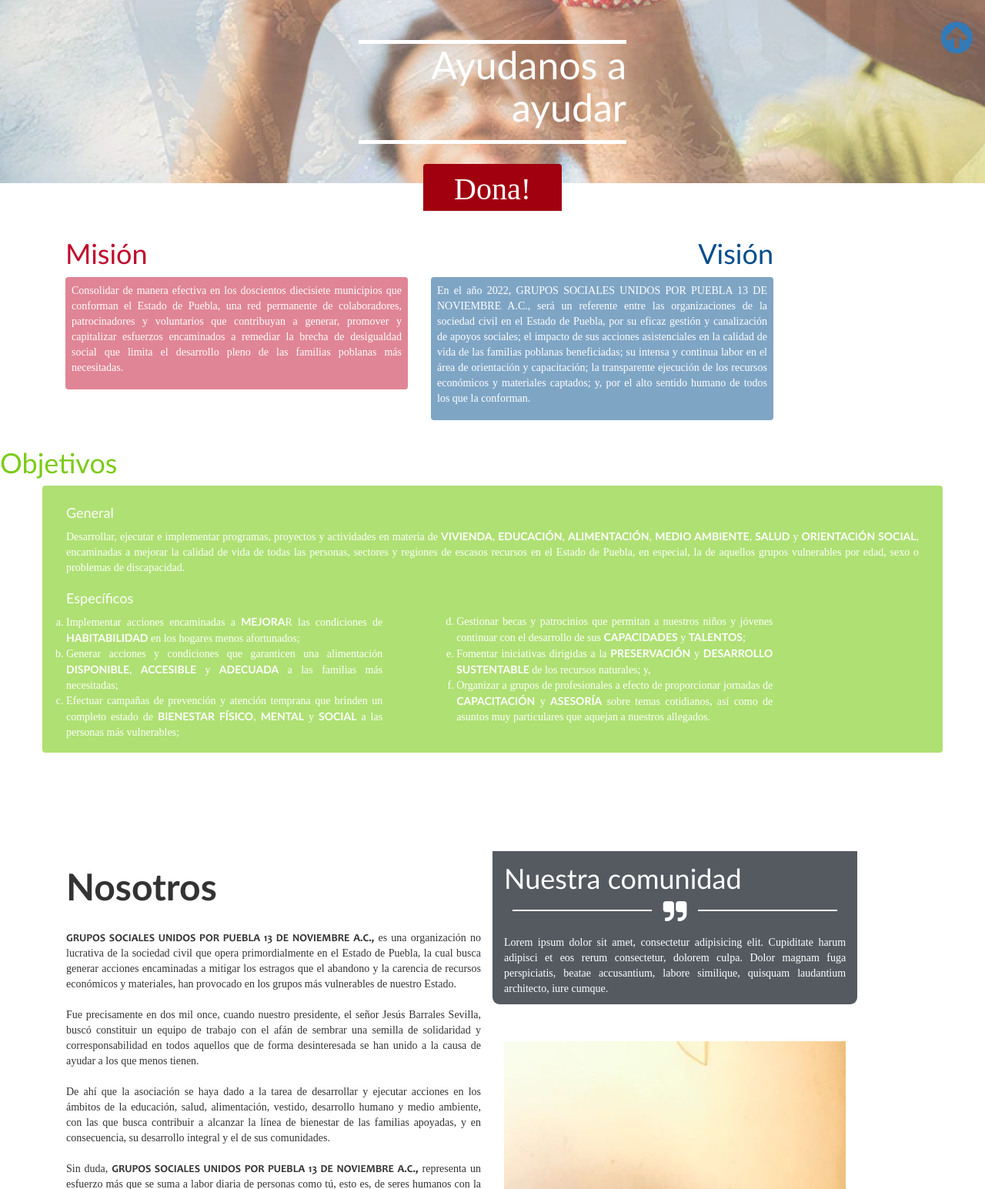
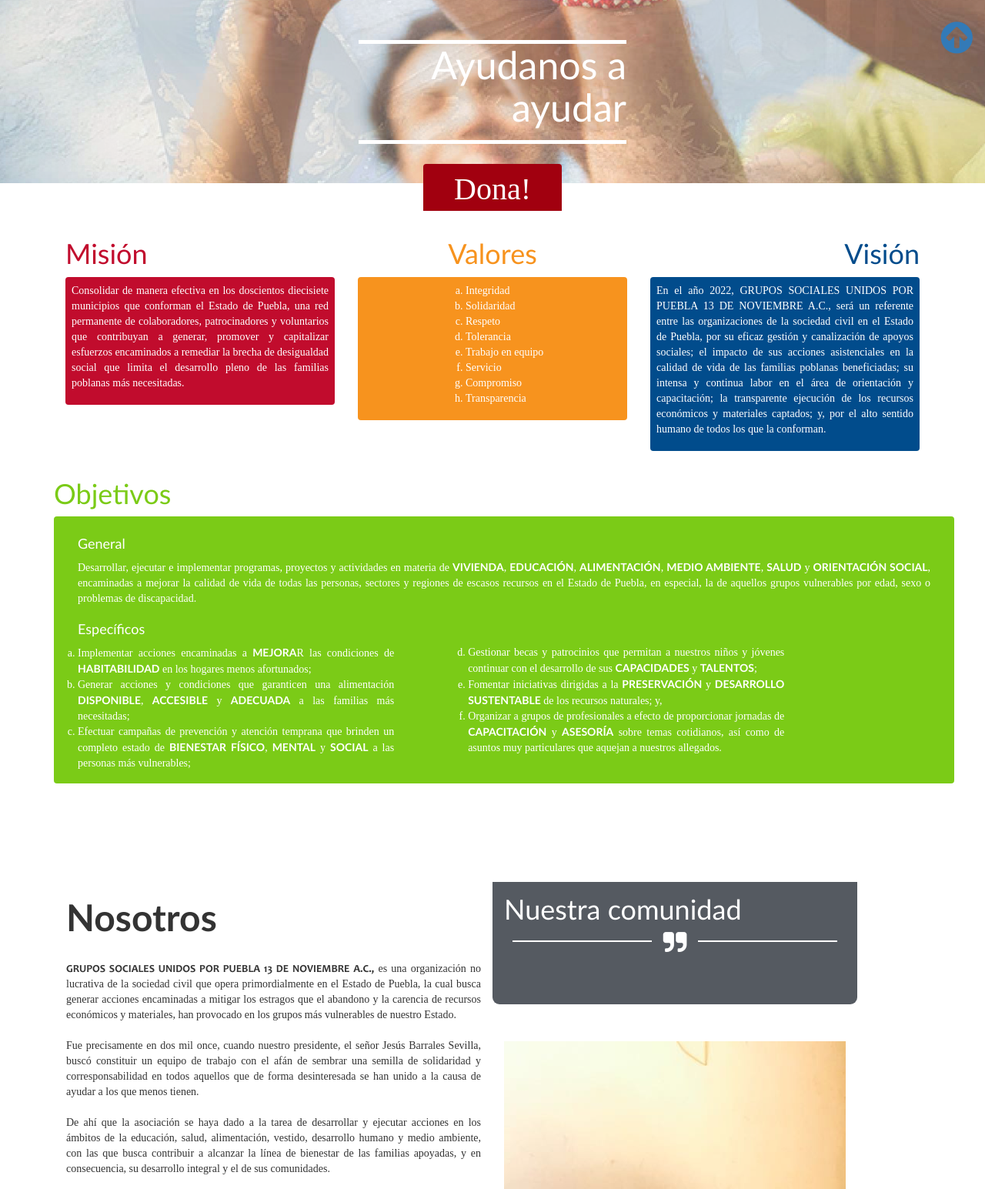
Before and after one commit to betomax-16/sistemaDeEvidenciasPisoDigno, a Laravel app: page / in a window 1280 px wide. Shown: the part 722-2267 px from the top of the page at 77% size. Run offline with Laravel 8, Linux system fonts and the light colour scheme; settings files or empty folders that the repository lacks are supplied; some libraries are stand-ins or nearby versions; some web fonts are replaced.

Commit message:
Citas y trancisiones

```diff
--- a/public/css/Estilos.css
+++ b/public/css/Estilos.css
@@ -158,6 +158,7 @@
                                 display: flex;
                                 flex-wrap: wrap;
                             }
+                            .M-V .Valores,
                             .M-V .Mision,
                             .M-V .Vision {
                                 margin-top: 1rem;
@@ -170,18 +171,29 @@
                                 color: #014c8c;
                                 text-align: right;
                             }
+                            .M-V .Valores h1 {
+                                color: #f7931e;
+                                text-align: center;
+                            }
                             .M-V .Mision2 {
                                 padding: .5rem;
                                 color: #fff;
                                 background-color: #c10c2d;
-                                background: rgba(193, 12, 45, 0.5);
+                                background: rgba(193, 12, 45, 1);
                                 border-radius: 4px;
                             }
                             .M-V .Vision2 {
                                 padding: .5rem;
                                 color: #fff;
                                 background-color: #014c8c;
-                                background: rgba(1, 76, 140, 0.5);
+                                background: rgba(1, 76, 140, 1);
+                                border-radius: 4px;
+                            }
+                            .M-V .Valores2 {
+                                padding: .5rem .5rem .5rem 40%;
+                                color: #fff;
+                                background-color: #014c8c;
+                                background: rgba(247, 147, 30, 1);
                                 border-radius: 4px;
                             }
 
@@ -191,7 +203,7 @@
     color: #7bcb17;
 }
 .Obj-Val2 {
-    background: rgba(123, 203, 23, .6);
+    background: rgba(123, 203, 23, 1);
     border-radius: 4px;
     padding: 1rem;
     color: #fff;
@@ -857,6 +869,50 @@
                                 -webkit-transition-delay: 0s, 0.3s;
                                 transition-delay: 0s, 0.3s;
                             }
+
+
+.scroll-left {
+ height: 50px;
+ overflow: hidden;
+ position: relative;
+}
+.scroll-left p {
+ position: absolute;
+ width: 100%;
+ height: 100%;
+ margin: 0;
+ line-height: 50px;
+ text-align: center;
+ /* Starting position */
+ -moz-transform:translateX(100%);
+ -webkit-transform:translateX(100%);
+ transform:translateX(100%);
+ /* Apply animation to this element */
+ -moz-animation: scroll-left 10s linear infinite;
+ -webkit-animation: scroll-left 10s linear infinite;
+ animation: scroll-left 10s linear infinite;
+}
+/* Move it (define the animation) */
+@-moz-keyframes scroll-left {
+ 0%   { -moz-transform: translateX(100%); }
+ 100% { -moz-transform: translateX(-100%); }
+}
+@-webkit-keyframes scroll-left {
+ 0%   { -webkit-transform: translateX(100%); }
+ 100% { -webkit-transform: translateX(-100%); }
+}
+@keyframes scroll-left {
+ 0%   {
+ -moz-transform: translateX(100%); /* Browser bug fix */
+ -webkit-transform: translateX(100%); /* Browser bug fix */
+ transform: translateX(100%);
+ }
+ 100% {
+ -moz-transform: translateX(-100%); /* Browser bug fix */
+ -webkit-transform: translateX(-100%); /* Browser bug fix */
+ transform: translateX(-100%);
+ }
+}
                             /*
 Pie De Pagina
 */
--- a/resources/views/welcome.blade.php
+++ b/resources/views/welcome.blade.php
@@ -49,16 +49,35 @@
             <li><span>Image 03</span></li>
         </ul>
     </section>
+
     <section class="container M-V text-justify">
 
-        <div class=" Mision col-xs-12 col-md-5">
+        <div class=" Mision col-xs-12 col-md-4">
             <h1>Misión</h1>
             <div class="Mision2">
                 <p>Consolidar de manera efectiva en los doscientos diecisiete municipios que conforman el Estado de Puebla, una red permanente de colaboradores, patrocinadores y voluntarios que contribuyan a generar, promover y capitalizar esfuerzos encaminados a remediar la brecha de desigualdad social que limita el desarrollo pleno de las familias poblanas más necesitadas.</p>
 
             </div>
         </div>
-        <div class=" Vision  col-xs-12 offset-md-2 col-md-5">
+
+        <div class="Valores col-xs-12 col-md-4">
+            <h1>Valores</h1>
+            <div class="Valores2">
+                <ol  type="a">
+                    <li>Integridad</li>
+                    <li>Solidaridad</li>
+                    <li>Respeto</li>
+                    <li>Tolerancia</li>
+                    <li>Trabajo en equipo</li>
+                    <li>Servicio</li>
+                    <li>Compromiso</li>
+                    <li>Transparencia</li>
+                </ol>
+
+            </div>
+        </div>
+
+        <div class=" Vision  col-xs-12  col-md-4">
             <h1 class="text-left	">Visión</h1>
             <div class="Vision2">
                 <p>En el año 2022, GRUPOS SOCIALES UNIDOS POR PUEBLA 13 DE NOVIEMBRE A.C., será un referente entre las organizaciones de la sociedad civil en el Estado de Puebla, por su eficaz gestión y canalización de apoyos sociales; el impacto de sus acciones asistenciales en la calidad de vida de las familias poblanas beneficiadas; su intensa y continua labor en el área de orientación y capacitación; la transparente ejecución de los recursos económicos y materiales captados; y, por el alto sentido humano de todos los que la conforman.</p>
@@ -66,7 +85,7 @@
         </div>
     </section>
 
-    <section class="Obj-Val text-justify">
+    <section class="container Obj-Val text-justify">
      <h1 class="text-xs-center">Objetivos</h1>
       <div class="container Obj-Val2">
            <div class="container col-xs-12">
@@ -118,8 +137,12 @@
                 <header class="text-xs-center col-xs-12 offset-md-1 col-md-5" style="z-index:1;">
                     <h1 class="NC2">Nuestra comunidad</h1>
                     <br>
-                    <h2><span><i class="fa fa-quote-right" aria-hidden="true"></i></span></h2>
-                    <p>Lorem ipsum dolor sit amet, consectetur adipisicing elit. Cupiditate harum adipisci et eos rerum consectetur, dolorem culpa. Dolor magnam fuga perspiciatis, beatae accusantium, labore similique, quisquam laudantium architecto, iure cumque.</p>
+                    <h2><span><i class="fa fa-quote-right " aria-hidden="true"></i></span></h2>
+
+<div class="scroll-left">
+<p>CSS scrolling text... </p>
+</div>
+
                 </header>
 
                 <div id="carouselExampleIndicators" class="carousel slide col-xs-12 offset-md-1 col-md-5" data-ride="carousel">
@@ -350,7 +373,7 @@
                 <article class="col-lg-4" href="#PisoD" data-toggle="modal" data-target="#PisoD">
                     <input type="hidden" name="ruta" value="{{route('evidencia.evidencias', ['piso digno', 21])}}">
                     <img src=" {{asset('imagenes/aplicacion/Bivienda.svg')}} " alt="LogoPiso Digno">
-                    <h3><a> Piso Digno</a></h3>
+                    <h3><a>Vivienda</a></h3>
                     <p class="hidden-md-down">Lorem ipsum dolor sit amet, consectetur adipisicing elit. Mollitia natus asperiores quo eaque, reiciendis provident nobis voluptatem. Quos repellat excepturi cupiditate earum exercitationem porro tempore, odit consectetur fugit ipsa facere.</p>
                     <button class="btn blue-inverse hidden-md hidden-md-down">Más Información</button>
                 </article>
@@ -358,7 +381,7 @@
                 <article class="col-lg-4" data-toggle="modal" data-target="#PisoD">
                     <input type="hidden" name="ruta" value="#">
                     <img src="{{asset('imagenes/aplicacion/despensa.svg')}}" alt="LogoPiso Digno">
-                    <h3><a>Despensas</a></h3>
+                    <h3><a>Alimentación</a></h3>
                     <p class="hidden-md-down">Lorem ipsum dolor sit amet, consectetur adipisicing elit. Mollitia natus asperiores quo eaque, reiciendis provident nobis voluptatem. Quos repellat excepturi cupiditate earum exercitationem porro tempore, odit consectetur fugit ipsa facere.</p>
                     <button class="btn green-inverse hidden-md hidden-md-down">Más Información</button>
                 </article>
```
Also changed, not shown: 1 other file.
